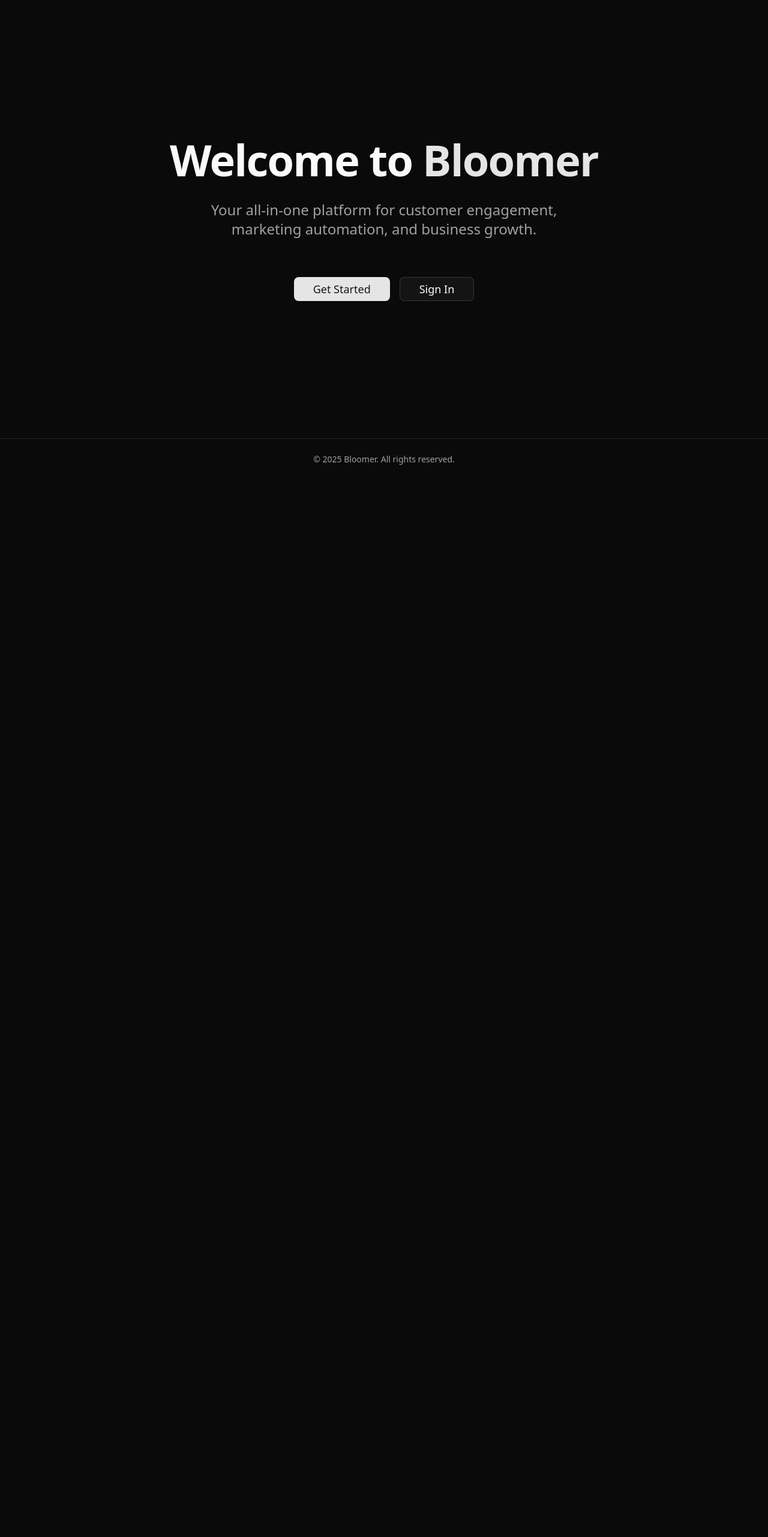
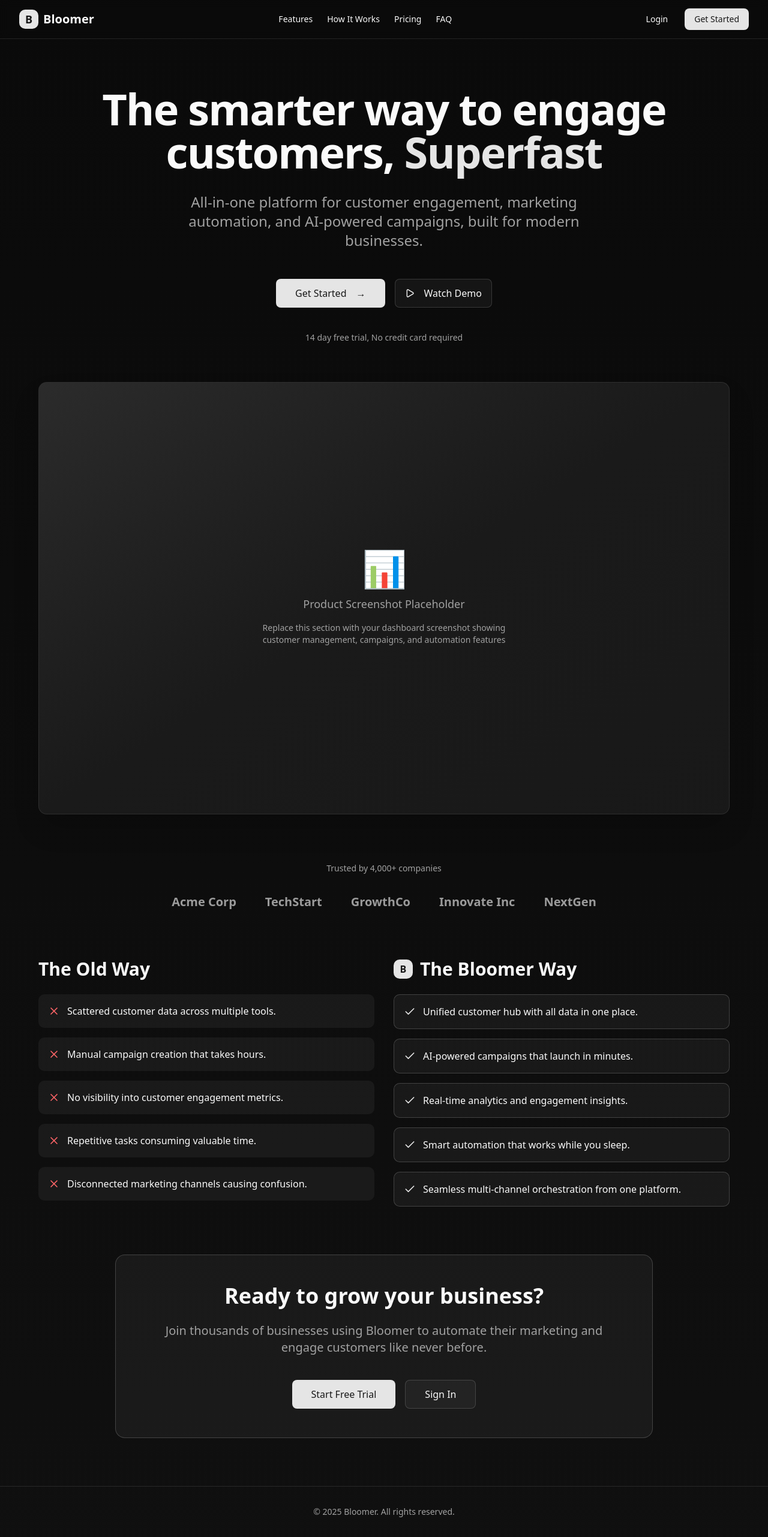
Before and after one commit to ryanmello/bloomer, a Next.js app: page / in a window 1280 px wide. Shown: the whole page at 60% size. Before the commit the page ends 800 px from the top, so only its background shows below. Built offline with nearby package versions, Linux system fonts and the light colour scheme; no server answers.

Commit message:
#UN-281 update landing page

```diff
--- a/app/(site)/page.tsx
+++ b/app/(site)/page.tsx
@@ -1,43 +1,191 @@
 "use client";
 
-import { useSession } from "next-auth/react";
 import { Button } from "@/components/ui/button";
 import Link from "next/link";
+import { Play, Check, X } from "lucide-react";
 
 export default function LandingPage() {
   return (
-    <div className="flex flex-col min-h-screen">
-      {/* Hero Section */}
-      <div className="flex-1 flex flex-col items-center justify-center px-4 sm:px-6 lg:px-8">
-        <div className="max-w-4xl w-full text-center space-y-8">
-          <h1 className="text-5xl sm:text-6xl lg:text-7xl font-bold tracking-tight">
-            Welcome to <span className="text-primary">Bloomer</span>
-          </h1>
+    <div className="flex flex-col min-h-screen bg-gradient-to-b from-background to-secondary/20">
+      {/* Header */}
+      <header className="sticky top-0 z-50 w-full border-b bg-background/95 backdrop-blur supports-[backdrop-filter]:bg-background/60">
+        <div className="max-w-7xl mx-auto flex h-16 items-center justify-between px-4 md:px-8">
+          <div className="flex items-center gap-2">
+            <div className="h-8 w-8 rounded-lg bg-primary flex items-center justify-center">
+              <span className="text-primary-foreground font-bold text-lg">B</span>
+            </div>
+            <span className="text-xl font-bold">Bloomer</span>
+          </div>
 
-          <p className="text-xl sm:text-2xl text-muted-foreground max-w-2xl mx-auto">
-            Your all-in-one platform for customer engagement, marketing
-            automation, and business growth.
-          </p>
+          <nav className="hidden md:flex items-center gap-6">
+            <Link href="#features" className="text-sm font-medium hover:text-primary transition-colors">
+              Features
+            </Link>
+            <Link href="#how-it-works" className="text-sm font-medium hover:text-primary transition-colors">
+              How It Works
+            </Link>
+            <Link href="#pricing" className="text-sm font-medium hover:text-primary transition-colors">
+              Pricing
+            </Link>
+            <Link href="#faq" className="text-sm font-medium hover:text-primary transition-colors">
+              FAQ
+            </Link>
+          </nav>
 
-          <div className="flex flex-col sm:flex-row gap-4 justify-center items-center pt-8">
-            <Button asChild size="lg" className="text-lg px-8">
+          <div className="flex items-center gap-3">
+            <Button asChild variant="ghost">
+              <Link href="/sign-in">Login</Link>
+            </Button>
+            <Button asChild>
               <Link href="/sign-up">Get Started</Link>
-            </Button>
-            <Button
-              asChild
-              size="lg"
-              variant="outline"
-              className="text-lg px-8"
-            >
-              <Link href="/sign-in">Sign In</Link>
             </Button>
           </div>
         </div>
-      </div>
+      </header>
+
+      {/* Hero Section */}
+      <section className="w-full px-4 md:px-8 pt-20 pb-16">
+        <div className="max-w-5xl mx-auto text-center space-y-8">
+          <h1 className="text-5xl sm:text-6xl lg:text-7xl font-bold tracking-tight">
+            The smarter way to engage customers, <span className="text-primary">Superfast</span>
+          </h1>
+
+          <p className="text-xl sm:text-2xl text-muted-foreground max-w-3xl mx-auto">
+            All-in-one platform for customer engagement, marketing automation, and AI-powered campaigns, built for modern businesses.
+          </p>
+
+          <div className="flex flex-col sm:flex-row gap-4 justify-center items-center pt-4">
+            <Button asChild size="lg" className="text-base px-8 h-12">
+              <Link href="/sign-up">
+                Get Started
+                <span className="ml-2">→</span>
+              </Link>
+            </Button>
+            <Button size="lg" variant="outline" className="text-base px-8 h-12">
+              <Play className="mr-2 h-4 w-4" />
+              Watch Demo
+            </Button>
+          </div>
+
+          <p className="text-sm text-muted-foreground pt-2">
+            14 day free trial, No credit card required
+          </p>
+        </div>
+      </section>
+
+      {/* Product Screenshot */}
+      <section className="w-full px-4 md:px-8 pb-20">
+        <div className="max-w-6xl mx-auto">
+          <div className="relative rounded-xl border bg-card shadow-2xl overflow-hidden">
+            {/* Placeholder for product screenshot */}
+            <div className="aspect-[16/10] bg-gradient-to-br from-primary/10 via-secondary/20 to-accent/10 flex items-center justify-center">
+              <div className="text-center space-y-4 p-8">
+                <div className="text-6xl">📊</div>
+                <p className="text-muted-foreground text-lg">
+                  Product Screenshot Placeholder
+                </p>
+                <p className="text-sm text-muted-foreground max-w-md mx-auto">
+                  Replace this section with your dashboard screenshot showing customer management, campaigns, and automation features
+                </p>
+              </div>
+            </div>
+          </div>
+        </div>
+      </section>
+
+      {/* Social Proof */}
+      <section className="w-full px-4 md:px-8 pb-20">
+        <div className="max-w-6xl mx-auto text-center space-y-8">
+          <p className="text-sm text-muted-foreground font-medium">
+            Trusted by 4,000+ companies
+          </p>
+          <div className="flex flex-wrap items-center justify-center gap-8 md:gap-12 opacity-60">
+            <div className="text-xl font-semibold">Acme Corp</div>
+            <div className="text-xl font-semibold">TechStart</div>
+            <div className="text-xl font-semibold">GrowthCo</div>
+            <div className="text-xl font-semibold">Innovate Inc</div>
+            <div className="text-xl font-semibold">NextGen</div>
+          </div>
+        </div>
+      </section>
+
+      {/* Comparison Section */}
+      <section className="w-full px-4 md:px-8 pb-20">
+        <div className="max-w-6xl mx-auto grid md:grid-cols-2 gap-8">
+          {/* The Old Way */}
+          <div className="space-y-6">
+            <h2 className="text-3xl font-bold">The Old Way</h2>
+            <div className="space-y-4">
+              {[
+                "Scattered customer data across multiple tools.",
+                "Manual campaign creation that takes hours.",
+                "No visibility into customer engagement metrics.",
+                "Repetitive tasks consuming valuable time.",
+                "Disconnected marketing channels causing confusion."
+              ].map((item, index) => (
+                <div key={index} className="flex items-start gap-3 p-4 rounded-lg bg-muted/50">
+                  <div className="mt-0.5">
+                    <X className="h-5 w-5 text-destructive" />
+                  </div>
+                  <p className="text-base">{item}</p>
+                </div>
+              ))}
+            </div>
+          </div>
+
+          {/* The Bloomer Way */}
+          <div className="space-y-6">
+            <div className="flex items-center gap-3">
+              <div className="h-8 w-8 rounded-lg bg-primary flex items-center justify-center">
+                <span className="text-primary-foreground font-bold">B</span>
+              </div>
+              <h2 className="text-3xl font-bold">The Bloomer Way</h2>
+            </div>
+            <div className="space-y-4">
+              {[
+                "Unified customer hub with all data in one place.",
+                "AI-powered campaigns that launch in minutes.",
+                "Real-time analytics and engagement insights.",
+                "Smart automation that works while you sleep.",
+                "Seamless multi-channel orchestration from one platform."
+              ].map((item, index) => (
+                <div key={index} className="flex items-start gap-3 p-4 rounded-lg bg-primary/5 border border-primary/20">
+                  <div className="mt-0.5">
+                    <Check className="h-5 w-5 text-primary" />
+                  </div>
+                  <p className="text-base">{item}</p>
+                </div>
+              ))}
+            </div>
+          </div>
+        </div>
+      </section>
+
+      {/* CTA Section */}
+      <section className="w-full px-4 md:px-8 pb-20">
+        <div className="max-w-4xl mx-auto text-center space-y-6 p-12 rounded-2xl bg-primary/5 border border-primary/20">
+          <h2 className="text-4xl font-bold">Ready to grow your business?</h2>
+          <p className="text-xl text-muted-foreground">
+            Join thousands of businesses using Bloomer to automate their marketing and engage customers like never before.
+          </p>
+          <div className="flex flex-col sm:flex-row gap-4 justify-center items-center pt-4">
+            <Button asChild size="lg" className="text-base px-8 h-12">
+              <Link href="/sign-up">
+                Start Free Trial
+              </Link>
+            </Button>
+            <Button asChild size="lg" variant="outline" className="text-base px-8 h-12">
+              <Link href="/sign-in">
+                Sign In
+              </Link>
+            </Button>
+          </div>
+        </div>
+      </section>
 
       {/* Footer */}
-      <footer className="py-6 px-4 border-t">
-        <div className="max-w-7xl mx-auto text-center text-sm text-muted-foreground">
+      <footer className="border-t py-8 px-4 mt-auto">
+        <div className="max-w-6xl mx-auto text-center text-sm text-muted-foreground">
           © {new Date().getFullYear()} Bloomer. All rights reserved.
         </div>
       </footer>
```
